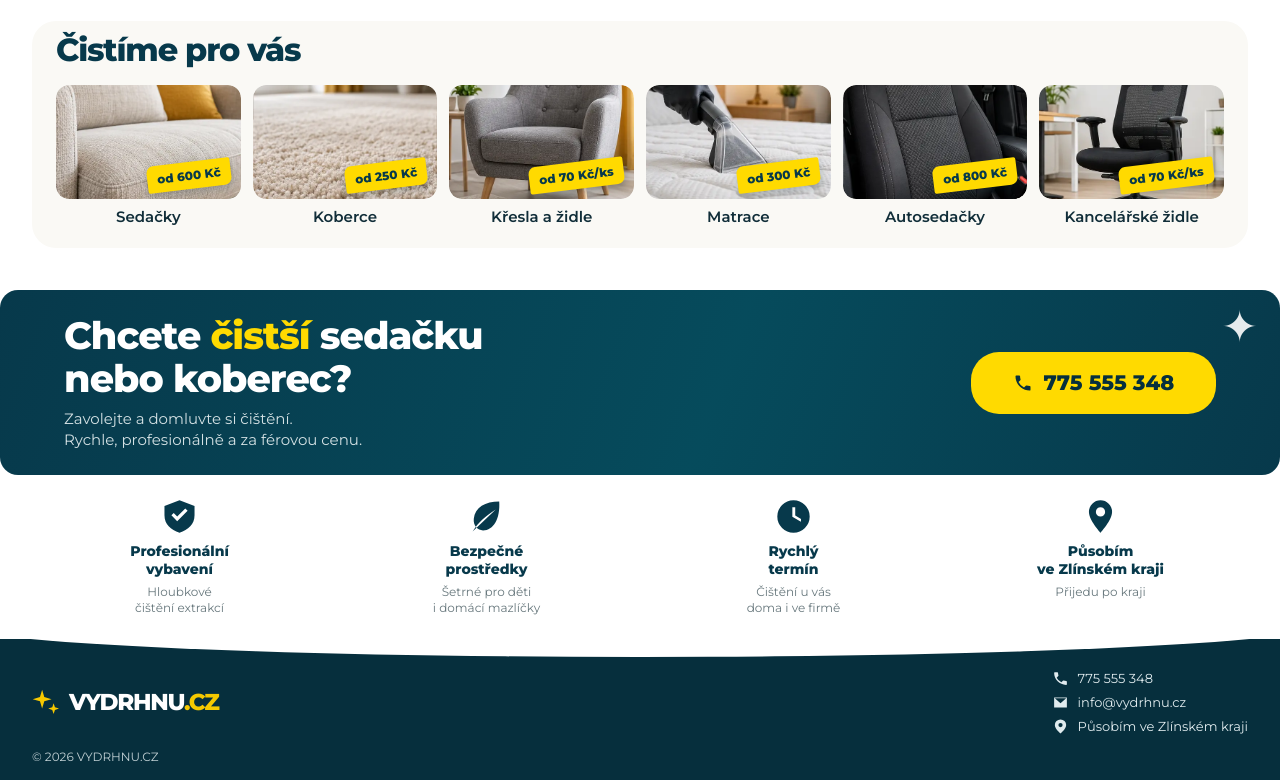
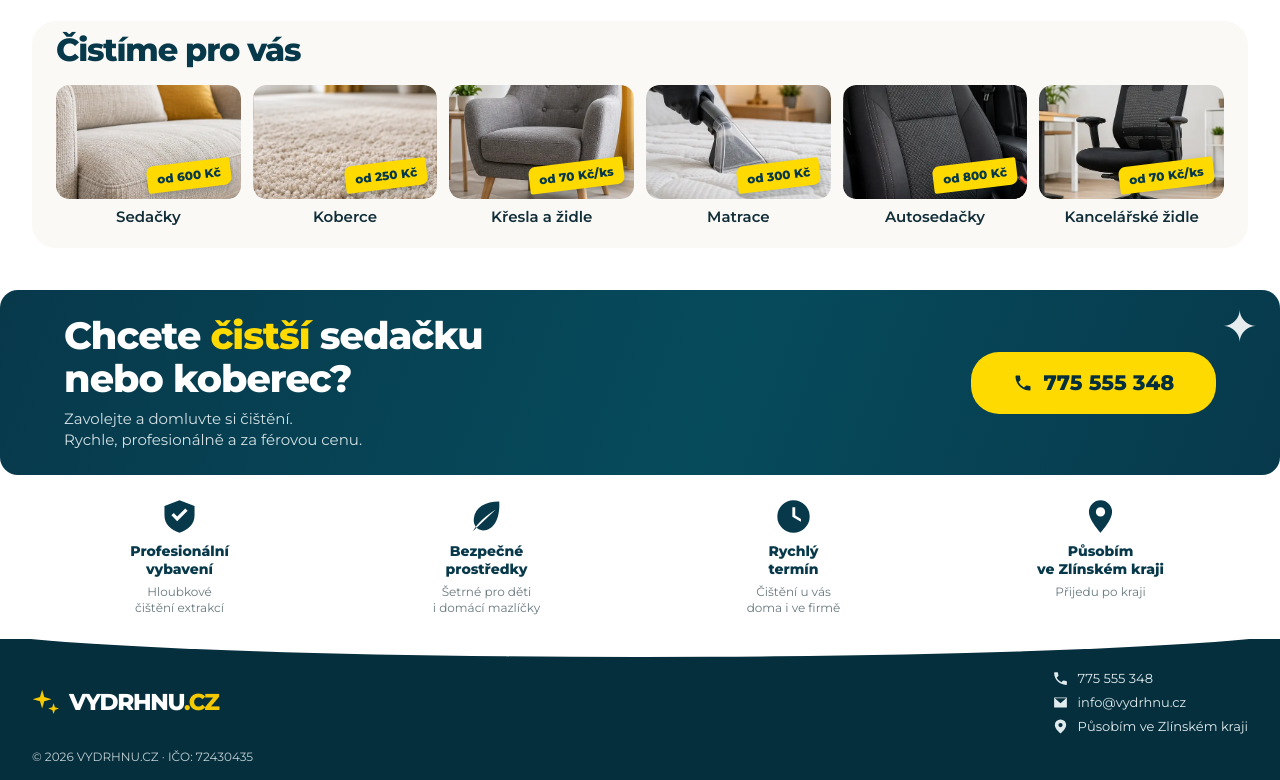
Before and after one commit to michalsurmanek-sketch/vydrhnu.cz, a plain HTML site: page index.html in a window 1280 px wide. Shown: the part 1475-2255 px from the top of the page. Drawn offline with Linux system fonts and the light colour scheme.

Commit message:
Add business ID to footer

```diff
--- a/index.html
+++ b/index.html
@@ -168,7 +168,7 @@
           <a href="#sluzby"><svg viewBox="0 0 24 24" aria-hidden="true"><path d="M12 2a8 8 0 0 0-8 8c0 5.5 8 12 8 12s8-6.5 8-12a8 8 0 0 0-8-8zm0 11a3 3 0 1 1 0-6 3 3 0 0 1 0 6z"/></svg>Působím ve Zlínském kraji</a>
         </div>
       </div>
-      <div class="site-footer-copy">© <span id="year"></span> VYDRHNU.CZ</div>
+      <div class="site-footer-copy">© <span id="year"></span> VYDRHNU.CZ · IČO: 72430435</div>
     </div>
   </footer>
   <script>document.getElementById('year').textContent=new Date().getFullYear();</script>
```
